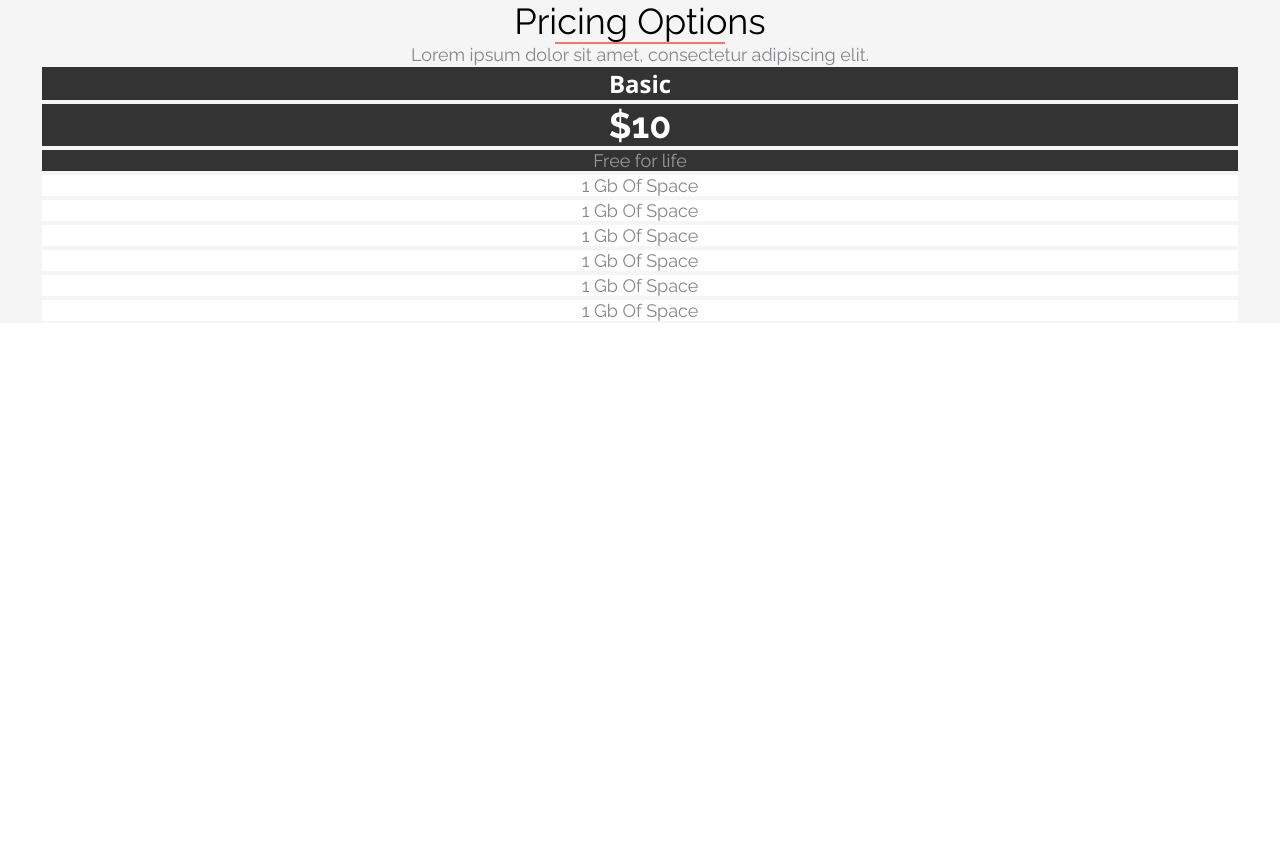
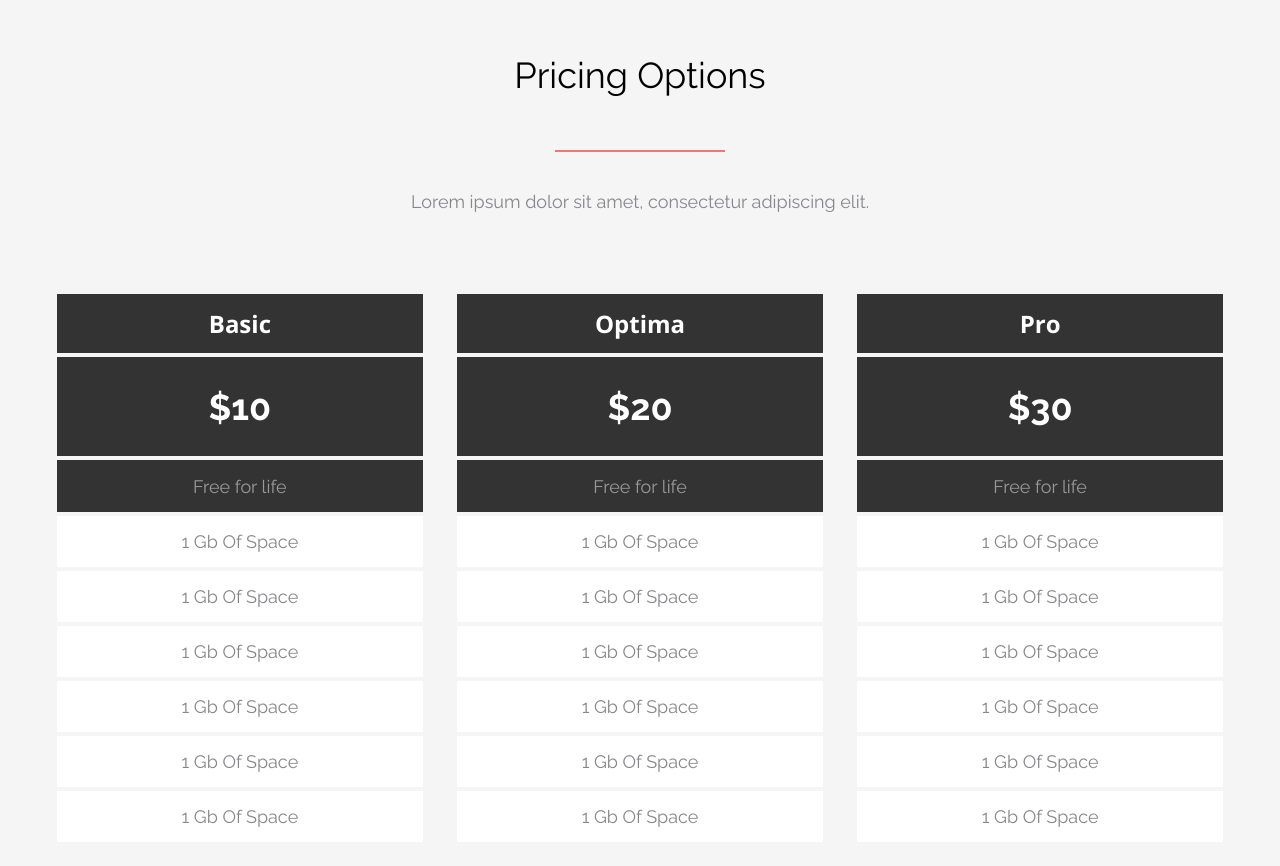
Before and after one commit to CaptMelancholy/TMSProject, a plain HTML site: page index.html in a window 1280 px wide. Before the commit the page ends 800 px from the top, so only its background shows below. Drawn offline with nearby package versions, Linux system fonts and the light colour scheme.

Commit message:
feat: pricing-block comp

```diff
--- a/index.html
+++ b/index.html
@@ -40,6 +40,56 @@
               </div>
             </div>
           </div>
+          <div class="pricing-options__item">
+            <p class="pricing-options__item__name">Optima</p>
+            <p class="pricing-options__item__price">$20</p>
+            <p class="pricing-options__item__discription">Free for life</p>
+            <div class="pricing-options__item__content">
+              <div class="pricing-options__item__content__item">
+                1 Gb of Space
+              </div>
+              <div class="pricing-options__item__content__item">
+                1 Gb of Space
+              </div>
+              <div class="pricing-options__item__content__item">
+                1 Gb of Space
+              </div>
+              <div class="pricing-options__item__content__item">
+                1 Gb of Space
+              </div>
+              <div class="pricing-options__item__content__item">
+                1 Gb of Space
+              </div>
+              <div class="pricing-options__item__content__item">
+                1 Gb of Space
+              </div>
+            </div>
+          </div>
+          <div class="pricing-options__item">
+            <p class="pricing-options__item__name">Pro</p>
+            <p class="pricing-options__item__price">$30</p>
+            <p class="pricing-options__item__discription">Free for life</p>
+            <div class="pricing-options__item__content">
+              <div class="pricing-options__item__content__item">
+                1 Gb of Space
+              </div>
+              <div class="pricing-options__item__content__item">
+                1 Gb of Space
+              </div>
+              <div class="pricing-options__item__content__item">
+                1 Gb of Space
+              </div>
+              <div class="pricing-options__item__content__item">
+                1 Gb of Space
+              </div>
+              <div class="pricing-options__item__content__item">
+                1 Gb of Space
+              </div>
+              <div class="pricing-options__item__content__item">
+                1 Gb of Space
+              </div>
+            </div>
+          </div>
         </div>
       </div>
     </section>
--- a/styles/index.css
+++ b/styles/index.css
@@ -74,8 +74,13 @@ h6 {
 
 .pricing-options {
   text-align: center;
+  margin: 0 auto;
   max-width: 1200px;
-  margin: 0 auto;
+  padding: 0 15px;
+}
+
+.pricing-options__title {
+  padding: 4.6% 0;
 }
 
 .pricing-options__discription {
@@ -85,12 +90,26 @@ h6 {
   font-style: normal;
   font-weight: 400;
   line-height: normal;
+  padding: 3.4% 0 6.8% 0;
 }
 
 .pricing-options__breakline {
-    margin: 0 auto;
-    border: 1px solid #ec7979;
-    width: calc(100% - 1030px);
+  margin: 0 auto;
+  border: 1px solid #ec7979;
+  width: 14.5%;
+}
+
+.pricing-options__items {
+  display: flex;
+  flex-wrap: wrap;
+  justify-content: space-between;
+  width: 100%;
+  gap: calc((100% - 3 * 31.6%) / 2);
+}
+
+.pricing-options__item {
+  flex-grow: 1;
+  margin-bottom: 27px;
 }
 
 .pricing-options__item__name {
@@ -103,7 +122,15 @@ h6 {
   font-weight: 700;
   line-height: normal;
   text-transform: capitalize;
+  padding: 3.5% 0;
 }
+
+/* @media screen and (max-width: 320px) {
+  .pricing-options__item {
+    width: 100%;
+  }
+
+} */
 
 .pricing-options__item__price {
   background-color: #333333;
@@ -114,6 +141,7 @@ h6 {
   font-style: normal;
   font-weight: 700;
   line-height: normal;
+  padding: 7.8% 0;
 }
 
 .pricing-options__item__discription {
@@ -125,16 +153,18 @@ h6 {
   font-style: normal;
   font-weight: 400;
   line-height: normal;
+  padding: 4.1% 0;
 }
 
 .pricing-options__item__content__item {
   border: 2px solid #f5f5f5;
   background: #fff;
   color: #86878b;
-  font-family: Raleway;
+  font-family: "Raleway", sans-serif;
   font-size: 18px;
   font-style: normal;
   font-weight: 400;
   line-height: normal;
   text-transform: capitalize;
+  padding: 15px 0;
 }
```
